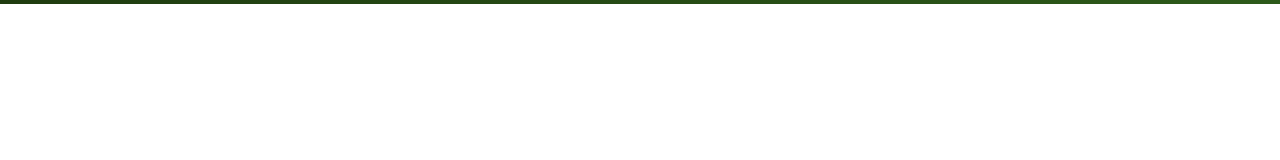
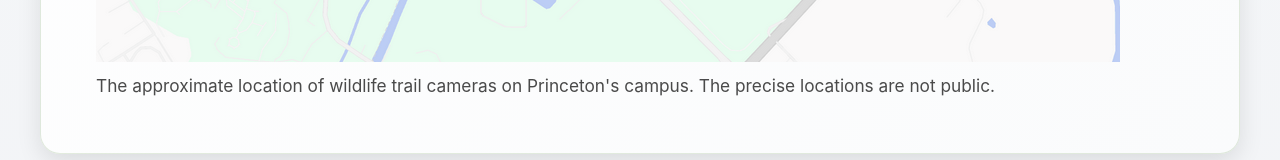
Before and after one commit to antkeyes/princeton_wildlife, a website: page index.html in a window 1280 px wide. Shown: the part 1212-1372 px from the top of the page. Before the commit the page ends 1216 px from the top, so only its background shows below. Drawn offline with Linux system fonts and the light colour scheme; no server answers.

Commit message:
added trail cam map

```diff
--- a/index.html
+++ b/index.html
@@ -29,6 +29,10 @@
             <h2>Welcome to Princeton Wildlife</h2>
             <p>Short introduction sentence explaining the purpose of this website. Test</p>
             <p>Second paragraph if you need it.</p>
+            <div class="map-container">
+                <img src="princeton_wildlife_map.png" alt="Trail camera locations map" class="map-image">
+                <p class="map-caption">The approximate location of wildlife trail cameras on Princeton's campus. The precise locations are not public.</p>
+            </div>
         </section>
 
         <section id="videos-section">
```
